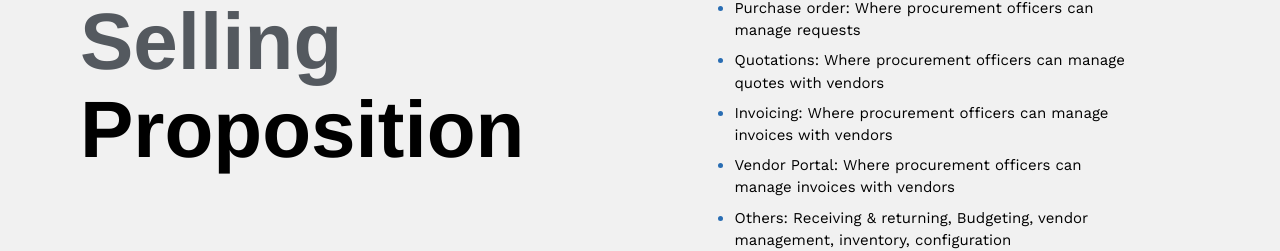
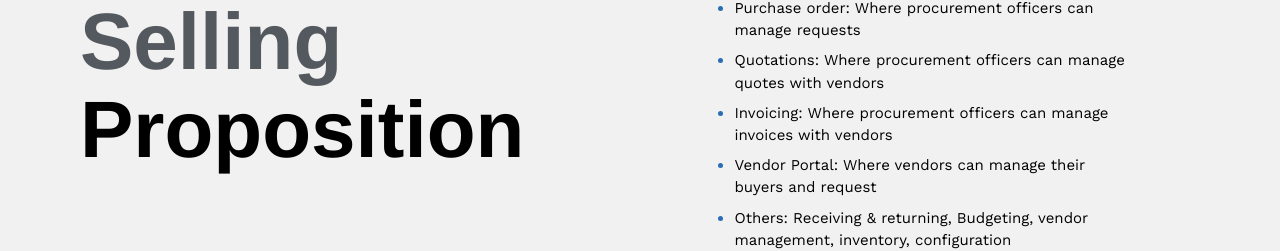
Before and after one commit to Nathan-88/precious-portfolio, a React (Vite) app: page /projects/procurement in a window 1280 px wide. Shown: the part 2287-2538 px from the top of the page. Built offline with nearby package versions, Linux system fonts and the light colour scheme; a web font is replaced by a local one.

Commit message:
edited text in unquielling component

```diff
--- a/src/components/UniqueSelling.jsx
+++ b/src/components/UniqueSelling.jsx
@@ -13,7 +13,7 @@ const UniqueSelling = () => {
                         <li>Purchase order: Where procurement officers can manage requests</li>
                         <li>Quotations: Where procurement officers can manage quotes with vendors</li>
                         <li>Invoicing: Where procurement officers can manage invoices with vendors</li>
-                        <li>Vendor Portal: Where procurement officers can manage invoices with vendors</li>
+                        <li>Vendor Portal: Where vendors can manage their buyers and request</li>
                         <li>Others: Receiving & returning, Budgeting, vendor management, inventory, configuration</li>
                     </ul>
                 </div>
```
